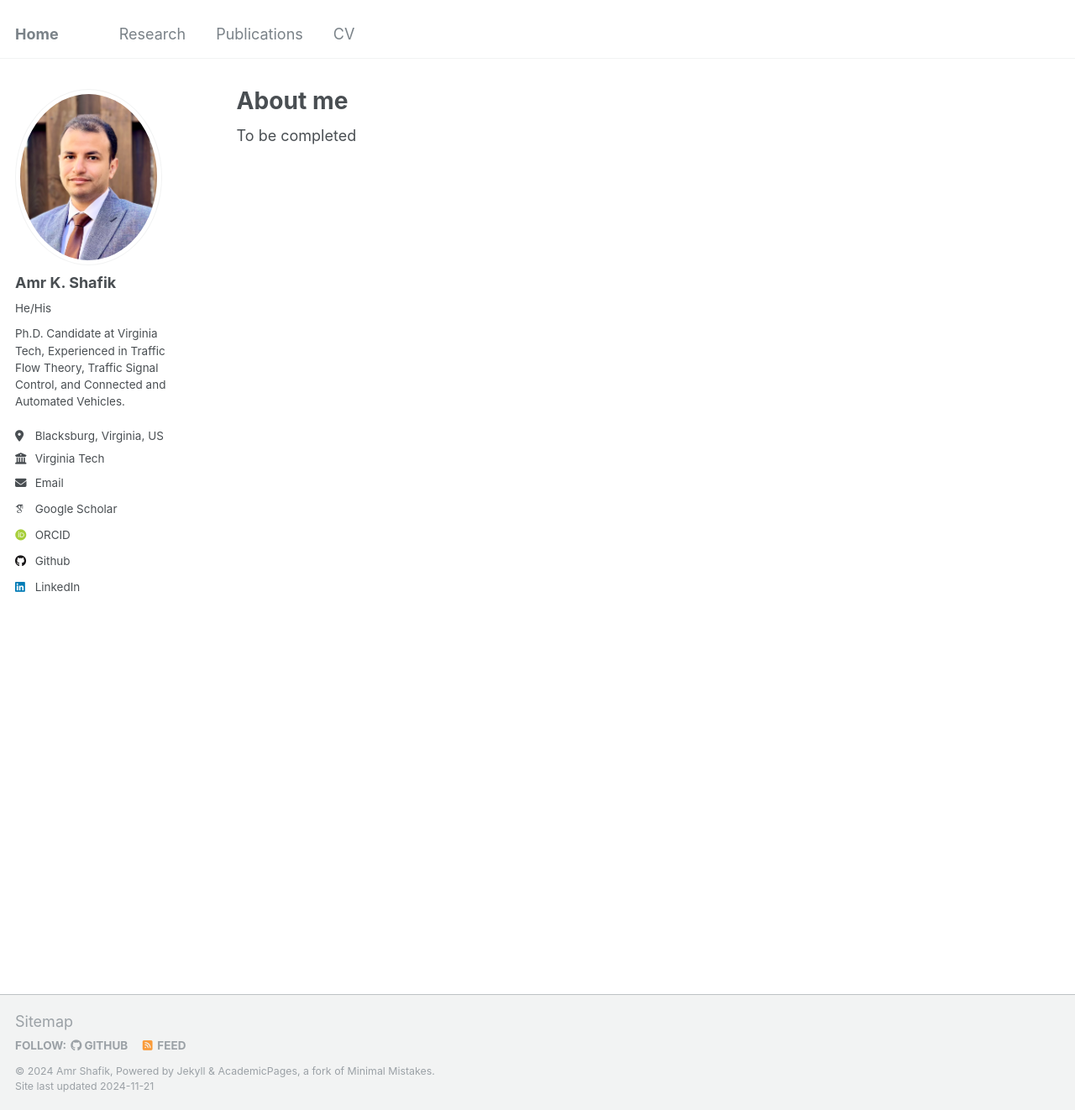
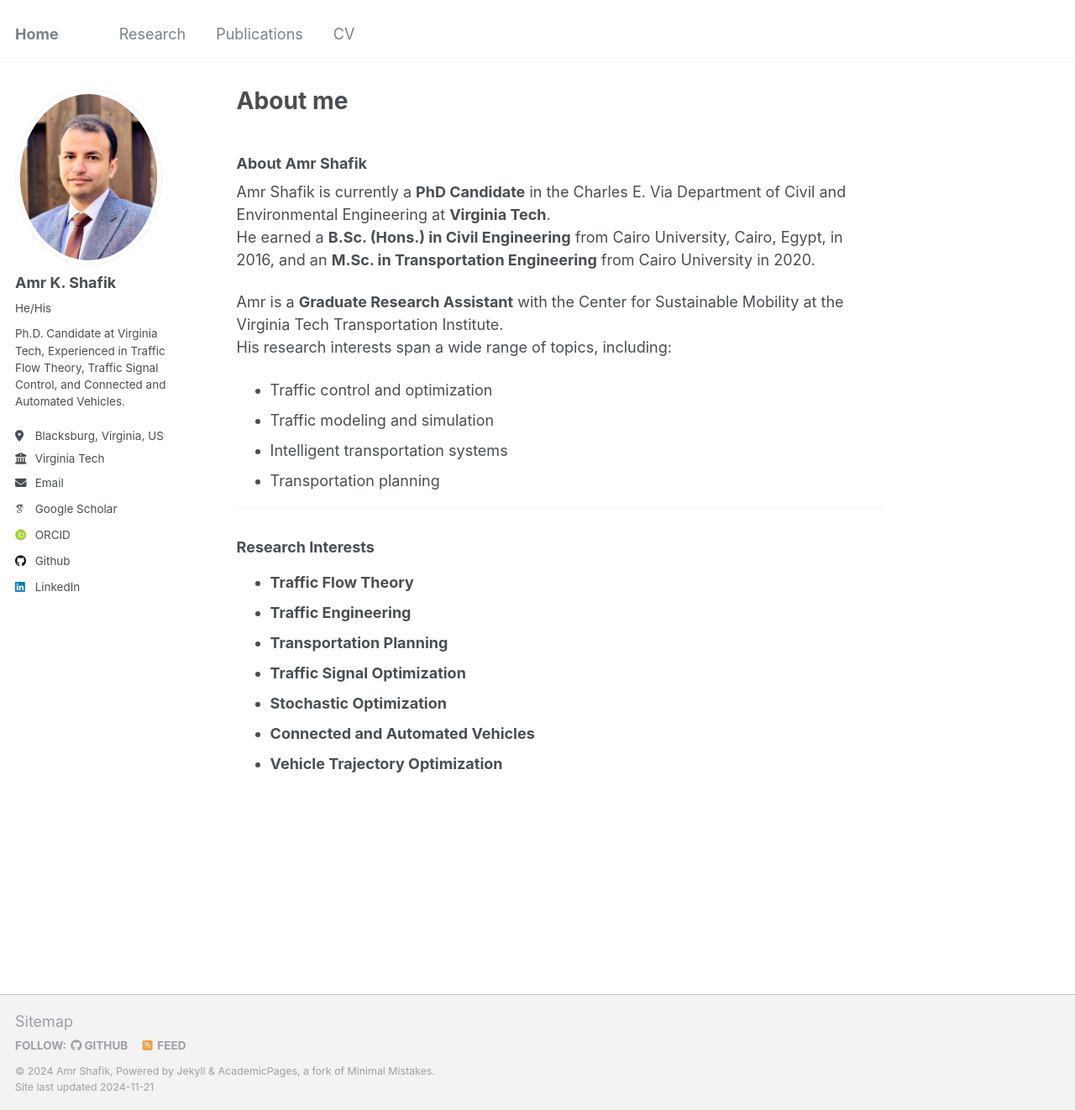
Before and after one commit to akshafik/amrshafik, a Jekyll site: the page built from _pages/about.md, in a window 1280 px wide and 1322 px high. Shown: the whole window at 84% size. Built offline with Jekyll 4.4.1, drawn with Linux system fonts in a browser that asks for light colours; some web fonts are replaced.

Commit message:
update about me

```diff
--- a/_pages/about.md
+++ b/_pages/about.md
@@ -6,5 +6,26 @@ redirect_from:
   - /about/
   - /about.html
 ---
+### About Amr Shafik
 
-To be completed
+Amr Shafik is currently a **PhD Candidate** in the Charles E. Via Department of Civil and Environmental Engineering at **Virginia Tech**.
+He earned a **B.Sc. (Hons.) in Civil Engineering** from Cairo University, Cairo, Egypt, in 2016, and an **M.Sc. in Transportation Engineering** from Cairo University in 2020.
+
+Amr is a **Graduate Research Assistant** with the Center for Sustainable Mobility at the Virginia Tech Transportation Institute.
+His research interests span a wide range of topics, including:
+- Traffic control and optimization
+- Traffic modeling and simulation
+- Intelligent transportation systems
+- Transportation planning
+
+---
+
+### Research Interests
+
+- **Traffic Flow Theory**
+- **Traffic Engineering**
+- **Transportation Planning**
+- **Traffic Signal Optimization**
+- **Stochastic Optimization**
+- **Connected and Automated Vehicles**
+- **Vehicle Trajectory Optimization**
```
